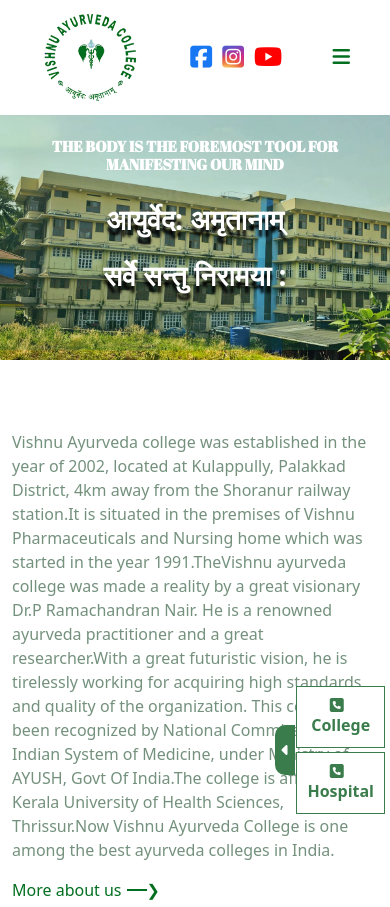
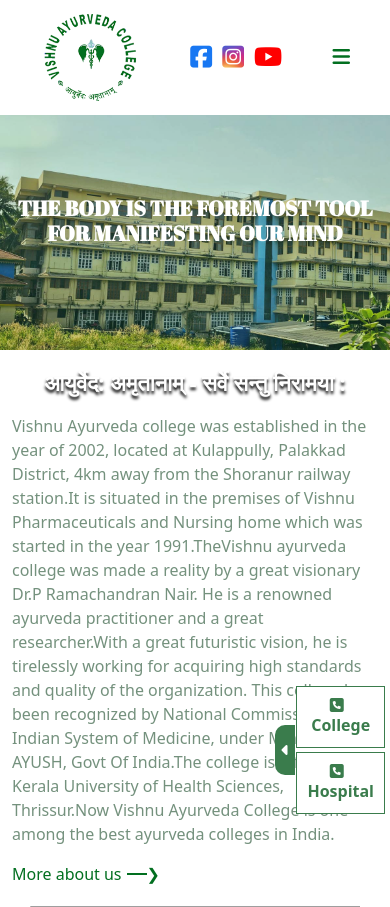
Before and after one commit to abinow-github/vishnu-college-12-3-24, a PHP site: page / in a window 390 px wide. Shown: the top 907 px of the page. Run offline with PHP 8.4, Linux system fonts and the light colour scheme; data comes from the database, SQL or seed files in the repository; grey boxes are pictures that could not be loaded.

Commit message:
again small changes applied and ediy

```diff
--- a/Admissions/footer.html
+++ b/Admissions/footer.html
@@ -74,7 +74,7 @@
      class="mb-4 mt-0 d-inline-block mx-auto"
      style="width: 60px; background-color: #ffffff; height: 2px"
      />
- <p class="d-flex flex-column"><i class="fas fa-home mr-3" class="d-flex flex-column"></i>Vishnu Ayurveda College Government Press 20, Kulappully, Shoranur - 679122</p>
+ <p class="d-flex flex-column"><i class="fas fa-home mr-3" class="d-flex flex-column"></i>Vishnu Ayurveda College Govt. Press PO, Kulappully, Shoranur , Palakkad(dist) , kerala - 679122</p>
  <p onclick="contact(4)" class="d-flex flex-column"><i class="fas fa-envelope mr-3"></i> vishnuayurvedacollege@yahoo.in</p>
  <p onclick="contact(1)" class="d-flex flex-column"><i class="fas fa-phone mr-3"></i>College - 7994030042</p>
  <p onclick="contact(2)" class="d-flex flex-column"><i class="fas fa-print mr-3"></i>Hospital - 8129180045</p>
--- a/College/footer.html
+++ b/College/footer.html
@@ -74,7 +74,7 @@
      class="mb-4 mt-0 d-inline-block mx-auto"
      style="width: 60px; background-color: #ffffff; height: 2px"
      />
- <p class="d-flex flex-column"><i class="fas fa-home mr-3" class="d-flex flex-column"></i>Vishnu Ayurveda College Government Press 20, Kulappully, Shoranur - 679122</p>
+ <p class="d-flex flex-column"><i class="fas fa-home mr-3" class="d-flex flex-column"></i>Vishnu Ayurveda College Govt. Press PO, Kulappully, Shoranur , Palakkad(dist) , kerala - 679122</p>
  <p onclick="contact(4)" class="d-flex flex-column"><i class="fas fa-envelope mr-3"></i> vishnuayurvedacollege@yahoo.in</p>
  <p onclick="contact(1)" class="d-flex flex-column"><i class="fas fa-phone mr-3"></i>College - 7994030042</p>
  <p onclick="contact(2)" class="d-flex flex-column"><i class="fas fa-print mr-3"></i>Hospital - 8129180045</p>
--- a/News/footer.html
+++ b/News/footer.html
@@ -74,7 +74,7 @@
      class="mb-4 mt-0 d-inline-block mx-auto"
      style="width: 60px; background-color: #ffffff; height: 2px"
      />
- <p class="d-flex flex-column"><i class="fas fa-home mr-3" class="d-flex flex-column"></i>Vishnu Ayurveda College Government Press 20, Kulappully, Shoranur - 679122</p>
+ <p class="d-flex flex-column"><i class="fas fa-home mr-3" class="d-flex flex-column"></i>Vishnu Ayurveda College Govt. Press PO, Kulappully, Shoranur , Palakkad(dist) , kerala - 679122</p>
  <p onclick="contact(4)" class="d-flex flex-column"><i class="fas fa-envelope mr-3"></i> vishnuayurvedacollege@yahoo.in</p>
  <p onclick="contact(1)" class="d-flex flex-column"><i class="fas fa-phone mr-3"></i>College - 7994030042</p>
  <p onclick="contact(2)" class="d-flex flex-column"><i class="fas fa-print mr-3"></i>Hospital - 8129180045</p>
--- a/academics/footer.html
+++ b/academics/footer.html
@@ -74,7 +74,7 @@
      class="mb-4 mt-0 d-inline-block mx-auto"
      style="width: 60px; background-color: #ffffff; height: 2px"
      />
- <p class="d-flex flex-column"><i class="fas fa-home mr-3" class="d-flex flex-column"></i>Vishnu Ayurveda College Government Press 20, Kulappully, Shoranur - 679122</p>
+ <p class="d-flex flex-column"><i class="fas fa-home mr-3" class="d-flex flex-column"></i>Vishnu Ayurveda College Govt. Press PO, Kulappully, Shoranur , Palakkad(dist) , kerala - 679122</p>
  <p onclick="contact(4)" class="d-flex flex-column"><i class="fas fa-envelope mr-3"></i> vishnuayurvedacollege@yahoo.in</p>
  <p onclick="contact(1)" class="d-flex flex-column"><i class="fas fa-phone mr-3"></i>College - 7994030042</p>
  <p onclick="contact(2)" class="d-flex flex-column"><i class="fas fa-print mr-3"></i>Hospital - 8129180045</p>
--- a/assets/css/style.css
+++ b/assets/css/style.css
@@ -923,6 +923,10 @@ header{
         height: fit-content;
         overflow: hidden;
         width: 100%;
+        height: 500px;
+        .section-1-2.scr-anime,.news-img-div,.slick-track{
+          height: 100%;
+        }
         .section-1-2 .slick-slide {
           margin: 0px 20px;
       }
@@ -932,6 +936,8 @@ header{
       }
       .section-1-2 .slick-slide img {
           width: 100%;
+          height: 100%;
+          object-fit: cover;
       }
 
       .section-1-2 .slick-slider
@@ -1086,6 +1092,7 @@ header{
       align-items: center;
       text-align: center;
       align-items: flex-start;
+      overflow: hidden;
       .container{
         margin: auto;
       }
@@ -1094,7 +1101,7 @@ header{
         position: relative;
         .title h2{
           color: white;
-          font-size: 15px;
+          font-size: 21px;
           font-weight: bold;
         }
         .sub-title p{
@@ -1178,6 +1185,24 @@ header{
 }
 /*........................................................ header END ................................................................*/
 
+
+.sanskrith-md.hide_on_lap .hindi-text{
+  color: white;
+  font-weight: bold;
+  padding: 10px;
+  width: fit-content;
+  border-radius: 10px;
+  line-height: 2;
+  font-size: 28px;
+  text-shadow: 0px 3px 3px black;
+  margin: auto;
+}
+@media screen and (max-width:765px) {
+  .sanskrith-md.hide_on_lap .hindi-text{
+    font-size: 22px;
+  }
+}
+
 /*............... section-1 ..........................*/
 .section-1{
   .a{
--- a/hospital/footer.html
+++ b/hospital/footer.html
@@ -74,7 +74,7 @@
      class="mb-4 mt-0 d-inline-block mx-auto"
      style="width: 60px; background-color: #ffffff; height: 2px"
      />
- <p class="d-flex flex-column"><i class="fas fa-home mr-3" class="d-flex flex-column"></i>Vishnu Ayurveda College Government Press 20, Kulappully, Shoranur - 679122</p>
+ <p class="d-flex flex-column"><i class="fas fa-home mr-3" class="d-flex flex-column"></i>Vishnu Ayurveda College Govt. Press PO, Kulappully, Shoranur , Palakkad(dist) , kerala - 679122</p>
  <p onclick="contact(4)" class="d-flex flex-column"><i class="fas fa-envelope mr-3"></i> vishnuayurvedacollege@yahoo.in</p>
  <p onclick="contact(1)" class="d-flex flex-column"><i class="fas fa-phone mr-3"></i>College - 7994030042</p>
  <p onclick="contact(2)" class="d-flex flex-column"><i class="fas fa-print mr-3"></i>Hospital - 8129180045</p>
--- a/index.php
+++ b/index.php
@@ -28,7 +28,7 @@ j=d.createElement(s),dl=l!='dataLayer'?'&l='+l:'';j.async=true;j.src=
     <script src="https://cdn.jsdelivr.net/npm/bootstrap@5.0.2/dist/js/bootstrap.bundle.min.js" integrity="sha384-MrcW6ZMFYlzcLA8Nl+NtUVF0sA7MsXsP1UyJoMp4YLEuNSfAP+JcXn/tWtIaxVXM" crossorigin="anonymous"></script>
 
     <!-- css -->
-    <link rel="stylesheet" href="assets/css/style.css?v=6836187139">
+    <link rel="stylesheet" href="assets/css/style.css?v=16827hv">
 
     <link rel="stylesheet" href="https://cdnjs.cloudflare.com/ajax/libs/font-awesome/5.15.3/css/all.min.css"/>
     <link rel="stylesheet" href="https://cdnjs.cloudflare.com/ajax/libs/font-awesome/6.5.1/css/all.min.css" integrity="sha512-DTOQO9RWCH3ppGqcWaEA1BIZOC6xxalwEsw9c2QQeAIftl+Vegovlnee1c9QX4TctnWMn13TZye+giMm8e2LwA==" crossorigin="anonymous" referrerpolicy="no-referrer" />
@@ -151,7 +151,7 @@ height="0" width="0" style="display:none;visibility:hidden"></iframe></noscript>
               <div class="title"><h2>The body is the foremost tool for
                 manifesting our mind</h2></div>
                 <div class="sub-title"><p>Vishnu Ayurveda College is one among the best ayurveda colleges in India.</p></div>
-                <h5 class="hindi-text">आयुर्वेद: अमृतानाम् <br>
+                <h5 class="hindi-text hide_on_mobile hide_on_tab">आयुर्वेद: अमृतानाम् <br>
                   सर्वे सन्तु निरामया :
                   </h5>
                 <!-- <a href="tel:7994030042" class="banner-btn">Call Now</a> -->
@@ -198,6 +198,10 @@ height="0" width="0" style="display:none;visibility:hidden"></iframe></noscript>
       </div>
 
     </div>
+
+    <div class="sanskrith-md hide_on_lap text-center">
+    <h5 class="hindi-text"> आयुर्वेद: अमृतानाम् - सर्वे सन्तु निरामया : </h5>
+    </div>
 <style>
 @media screen and (min-width:992) {
   .hide_on_lap{
@@ -206,7 +210,7 @@ height="0" width="0" style="display:none;visibility:hidden"></iframe></noscript>
 }
 </style>
     <!-- section-1 about -->
-    <section class="section-1">
+    <section class="section-1 pt-0">
       <div class="container">
         <div class="row">
           <div class="col-md-6 d-flex align-items-center">
```
Also changed, not shown: 1 other file.
